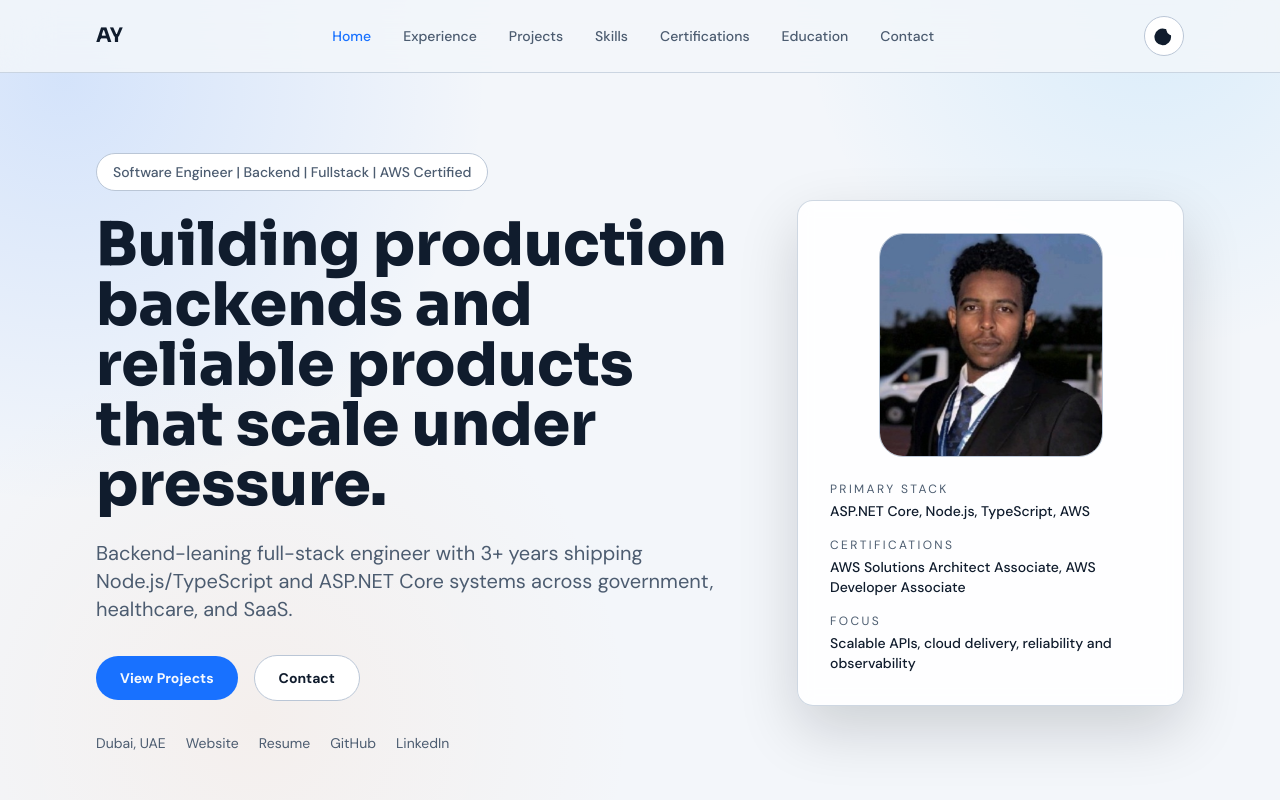
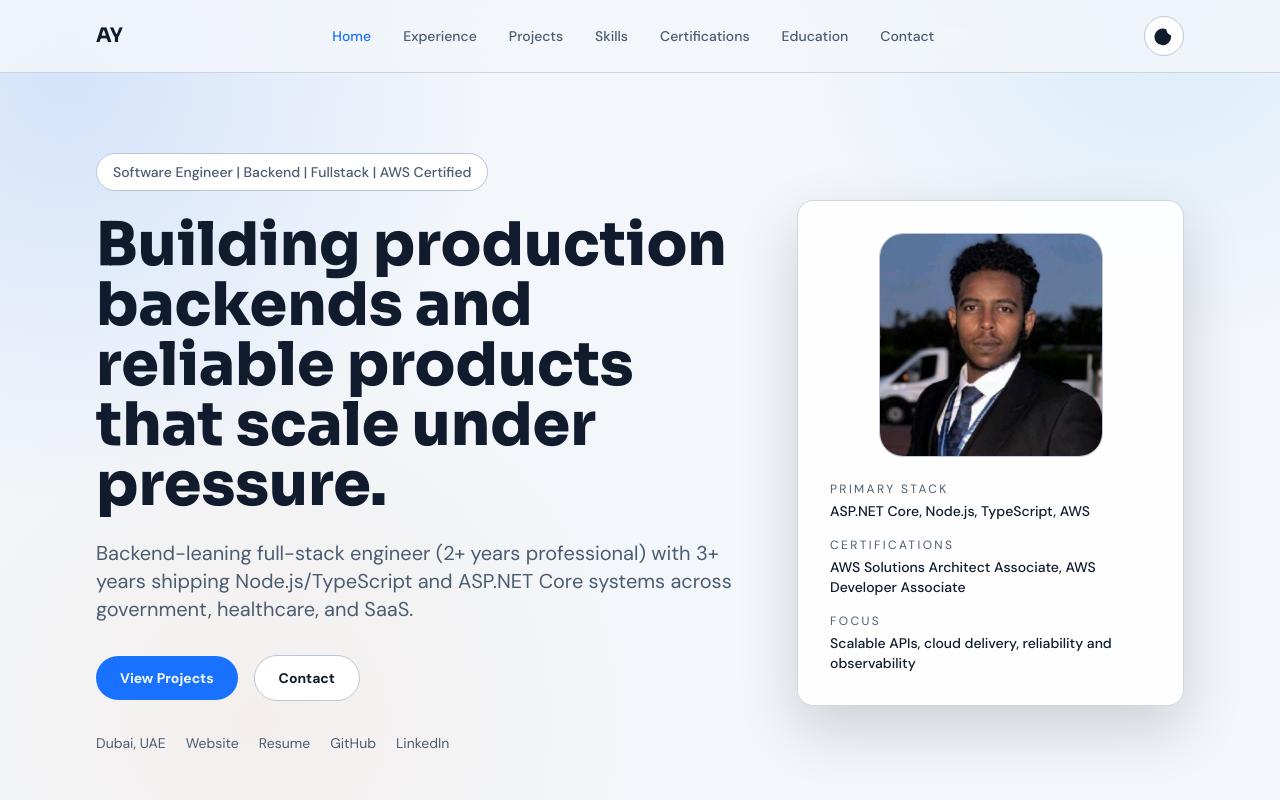
Before and after one commit to AhmedYassinH/Portfolio, a website: page index.html in a window 1280 px wide. Shown: the top 800 px of the page. Drawn offline with Linux system fonts and the light colour scheme.

Commit message:
feat: update hero section content

```diff
--- a/index.html
+++ b/index.html
@@ -158,7 +158,8 @@
         </h1>
 
         <p class="mt-6 max-w-2xl text-lg leading-relaxed text-text-muted md:text-xl">
-          Backend-leaning full-stack engineer with 3+ years shipping Node.js/TypeScript and ASP.NET Core systems across
+          Backend-leaning full-stack engineer (2+ years professional) with 3+ years shipping Node.js/TypeScript and
+          ASP.NET Core systems across
           government, healthcare, and SaaS.
         </p>
 
```
